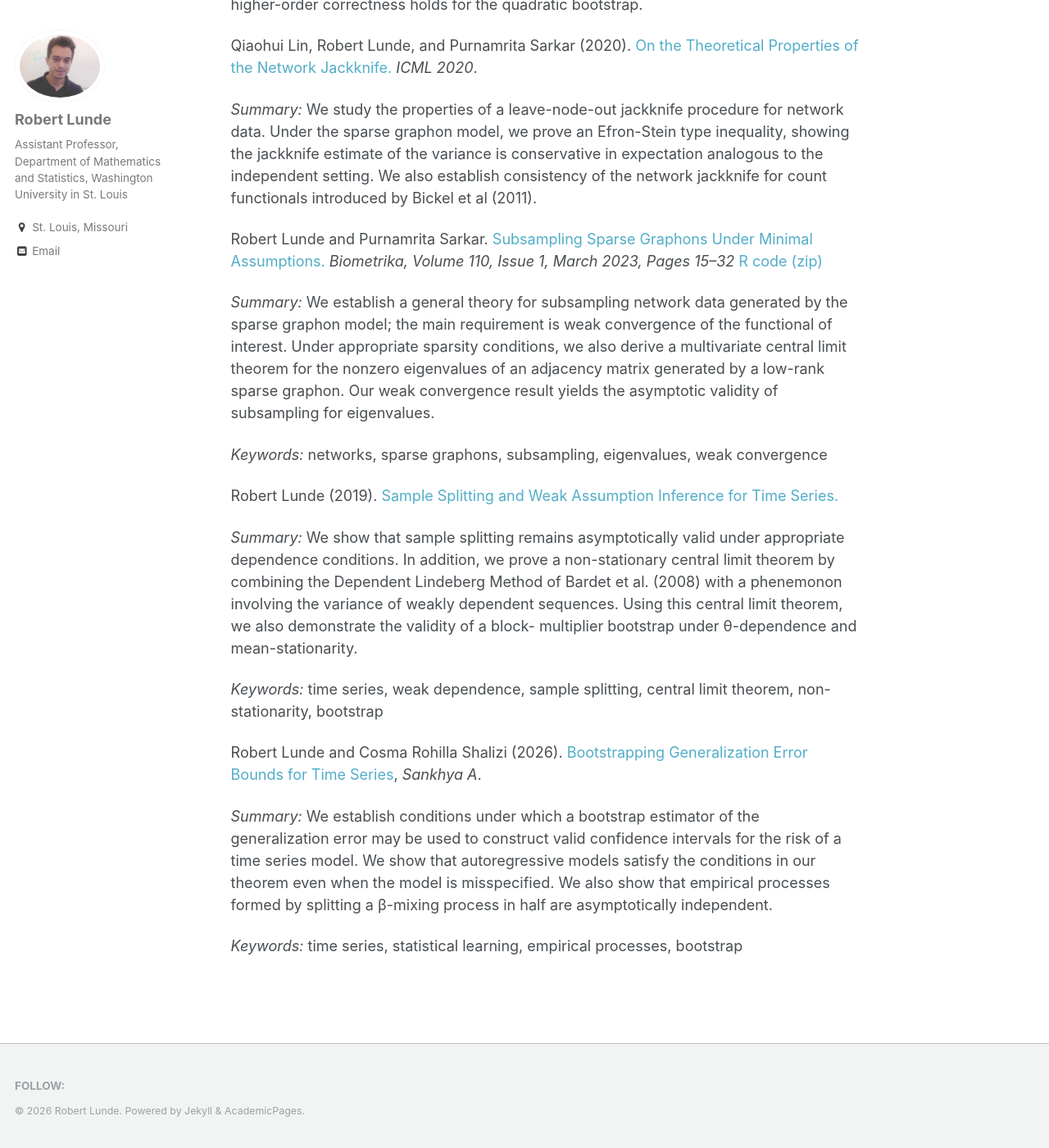
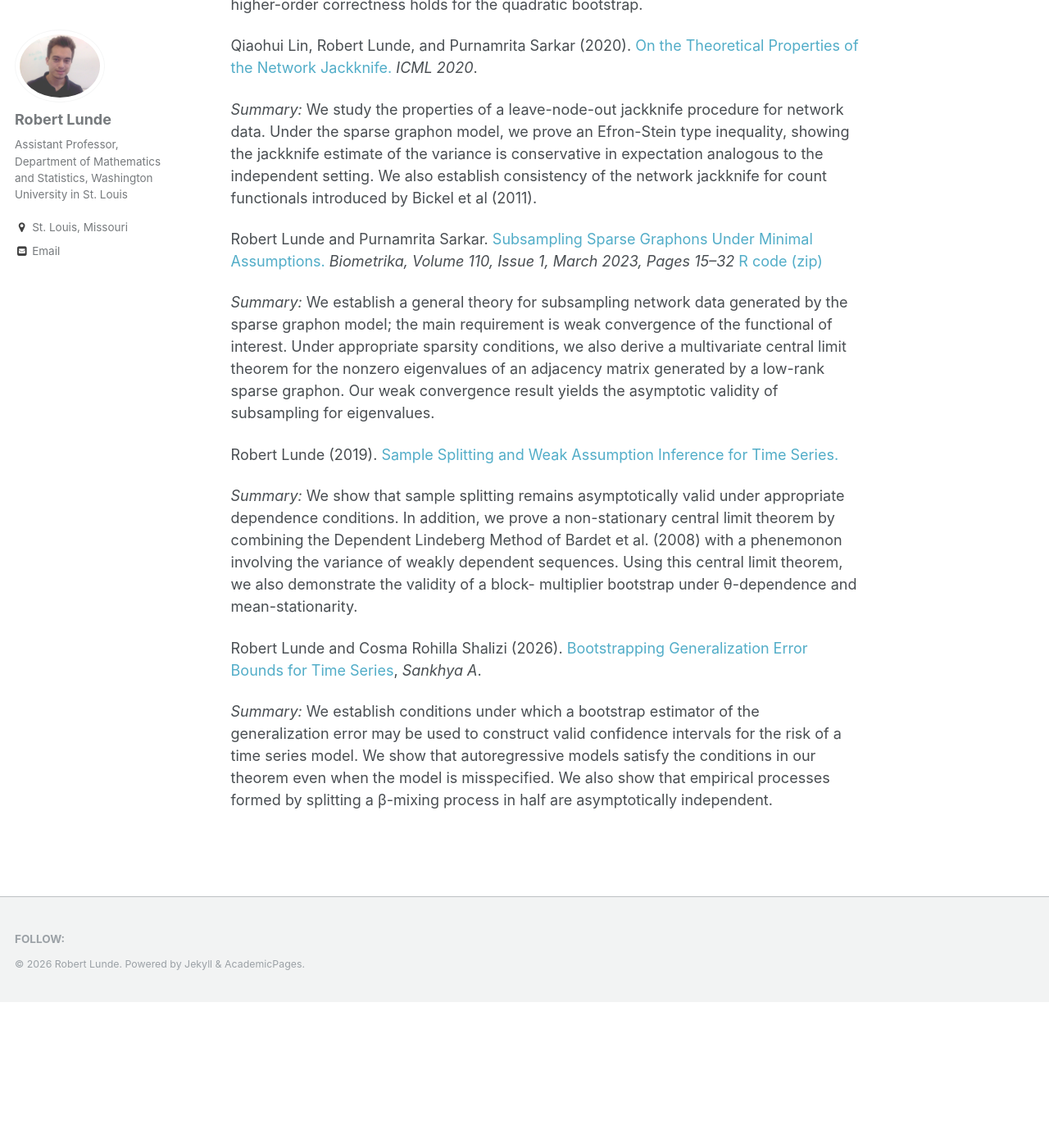
Before and after one commit to rslunde/rslunde.github.io, a Jekyll site: the page built from _pages/research.md, in a window 1280 px wide and 1400 px high, scrolled down 2591 px. Shown: the whole window at 82% size. Built offline with Jekyll 4.4.1, drawn with Linux system fonts in a browser that asks for light colours; after the commit the page ends 3813 px from its top, so only the background shows below that; some of the changed text lies outside the part shown.

Commit message:
Update research.md

```diff
--- a/_pages/research.md
+++ b/_pages/research.md
@@ -25,7 +25,7 @@ Wei Li, Nilanjan Charkaborty, and Robert Lunde (2025). [Assumption-Lean Inferenc
 <i>Summary:</i>
 In most regression problems involving network data, it is natural to posit that unobserved latent variables affect the response. In our view, this makes parametric modeling difficult to justify; to this end, we propose an assumption-lean paradigm for linear regression on network-linked data. We consider inference under a jointly exchangeable regression array. We establish an Aldous-Hoover representation for such arrays, which is of independent interest. Finally, we consider inference for subgraph frequencies and spectral embeddings; for the former, we show that explicitly correcting for network bias can lead to improvements over the OLS estimator.
 
-Ayoushman Bhattacharya,Nilanjan Charkaborty, and Robert Lunde (2025). [Statistical Inference for Subgraph Frequencies of Exchangeable Hyperedge Models
+Ayoushman Bhattacharya, Nilanjan Charkaborty, and Robert Lunde (2025). [Statistical Inference for Subgraph Frequencies of Exchangeable Hyperedge Models
 ](https://arxiv.org/abs/2508.13258).  <i>Major Revision, Journal of the Royal Statistical Society, Series B.</i>
 
 <i>Summary:</i>
@@ -63,7 +63,6 @@ sparsity conditions, we also derive a multivariate central limit theorem for the
 adjacency matrix generated by a low-rank sparse graphon.  Our weak convergence
 result yields the asymptotic validity of subsampling for eigenvalues.
 
-<i>Keywords:</i> networks, sparse graphons, subsampling, eigenvalues, weak convergence
 
 Robert Lunde (2019). [Sample Splitting and Weak Assumption Inference for Time Series.](https://arxiv.org/pdf/1902.07425.pdf)
 
@@ -73,7 +72,6 @@ combining the Dependent Lindeberg Method of Bardet et al. (2008) with a phenemon
 weakly dependent sequences.  Using this central limit theorem, we also demonstrate the validity of a block-
 multiplier bootstrap under &theta;-dependence and mean-stationarity.
 
-<i>Keywords:</i> time series, weak dependence, sample splitting, central limit theorem, non-stationarity, bootstrap
 
 Robert Lunde and Cosma Rohilla Shalizi (2026). [Bootstrapping Generalization Error Bounds for Time Series](https://arxiv.org/pdf/1711.02834.pdf), <i>Sankhya A</i>.
 
@@ -81,5 +79,3 @@ Robert Lunde and Cosma Rohilla Shalizi (2026). [Bootstrapping Generalization Err
 used to construct valid confidence intervals for the risk of a time series model.  We show that autoregressive
 models satisfy the conditions in our theorem even when the model is misspecified.  We also show that
 empirical processes formed by splitting a &beta;-mixing process in half are asymptotically independent.
-
-<i>Keywords:</i> time series, statistical learning, empirical processes, bootstrap
```
